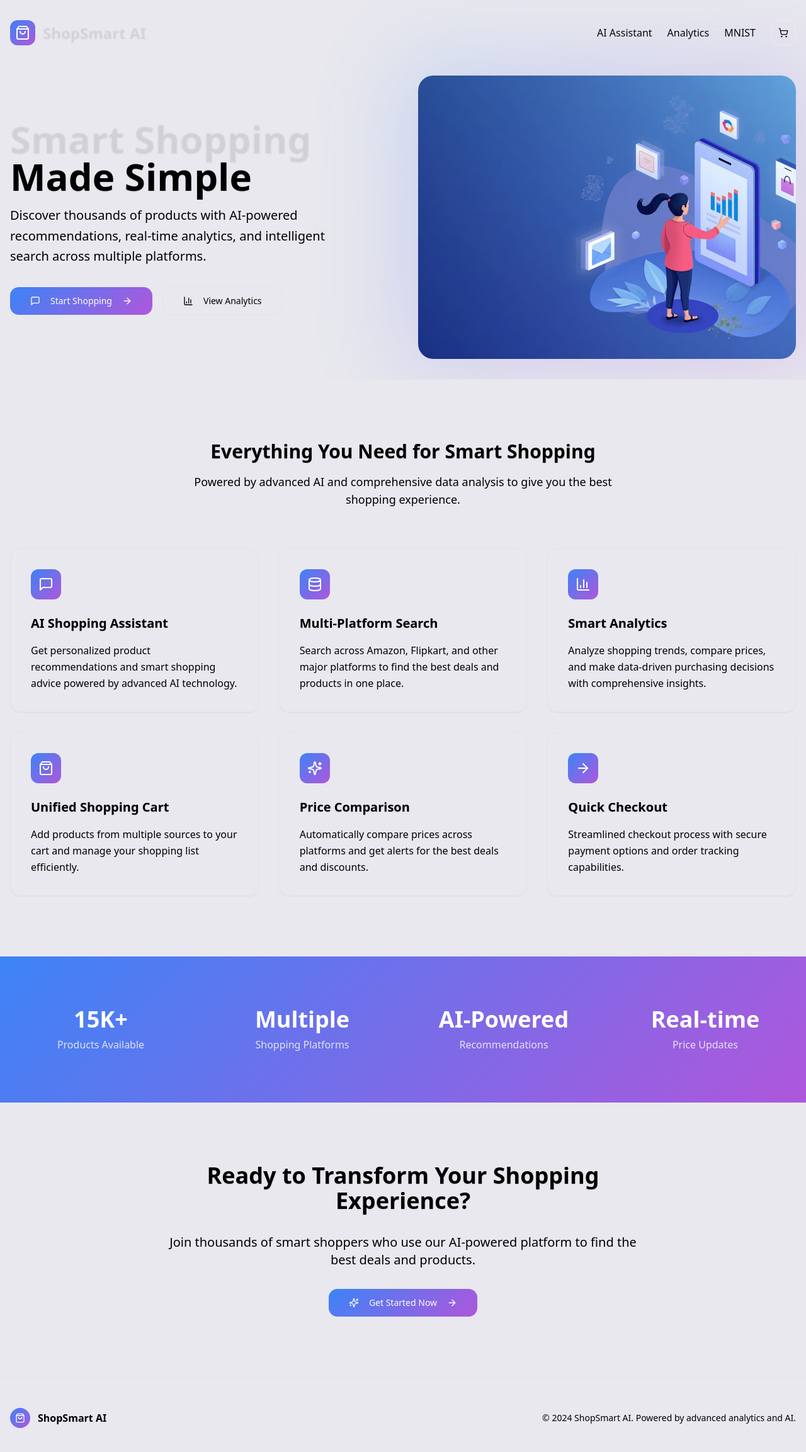
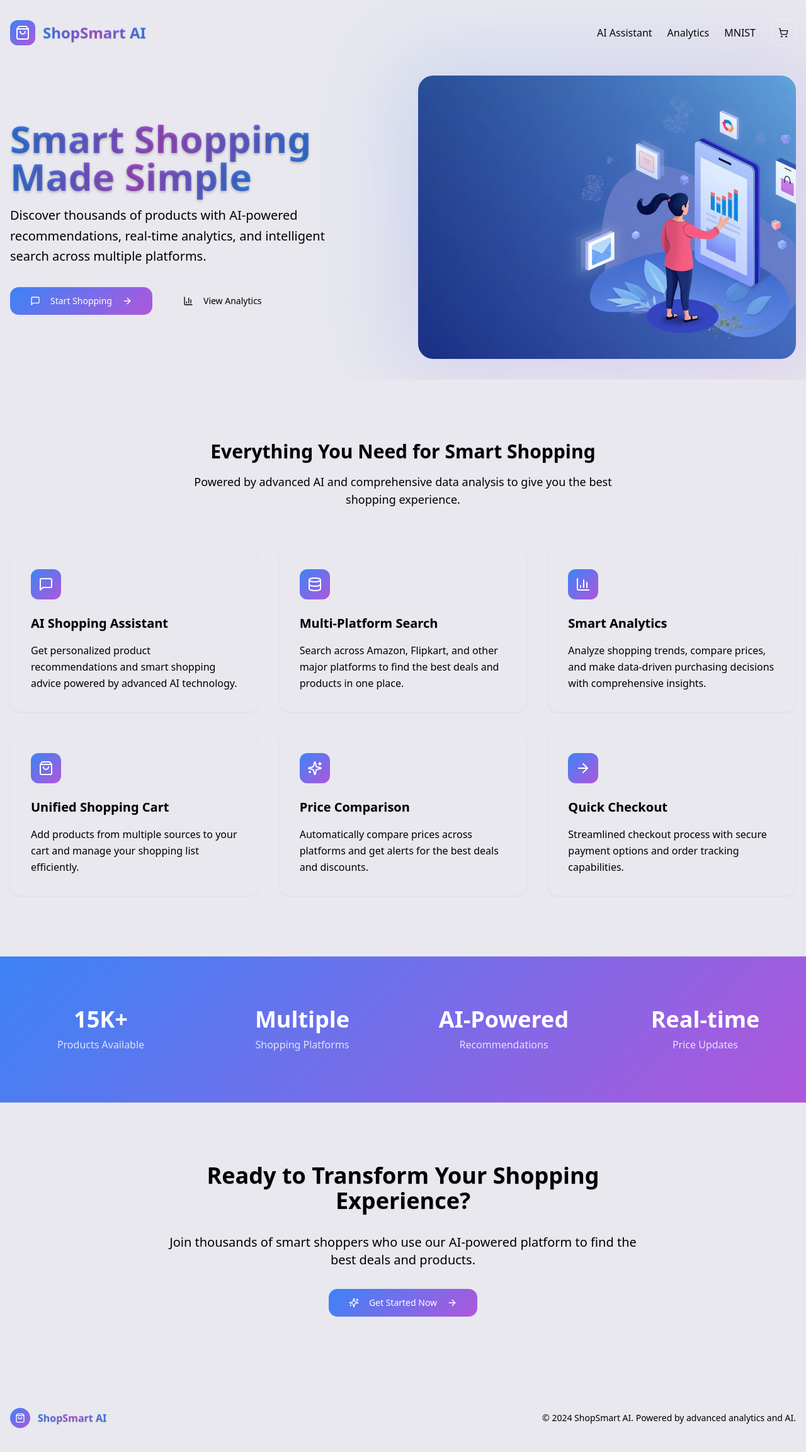
Before and after one commit to heynorbie/Smart-shopping-assistant, a React (Vite) app: page / in a window 1280 px wide. Shown: the top 2306 px of the page at 63% size. Built offline with nearby package versions, Linux system fonts and the light colour scheme; the HTML template or start-up script is replaced by a standard one.

Commit message:
Fix text color formatting

```diff
--- a/src/pages/Index.tsx
+++ b/src/pages/Index.tsx
@@ -18,7 +18,7 @@ const Index = () => {
               <div className="w-10 h-10 bg-gradient-primary rounded-xl flex items-center justify-center shadow-elegant">
                 <ShoppingBag className="w-6 h-6 text-primary-foreground" />
               </div>
-              <h1 className="text-2xl font-bold bg-gradient-to-r from-hero-text-primary via-hero-text-secondary to-hero-text-accent bg-clip-text text-transparent">
+              <h1 className="text-2xl font-bold bg-gradient-to-r from-primary via-secondary to-primary bg-clip-text text-transparent text-shadow">
                 ShopSmart AI
               </h1>
             </div>
@@ -40,12 +40,12 @@ const Index = () => {
           <div className="grid lg:grid-cols-2 gap-12 items-center">
             <div className="space-y-8">
               <div className="space-y-4">
-                <h2 className="text-5xl lg:text-6xl font-bold leading-tight">
-                  <span className="bg-gradient-to-r from-hero-text-primary to-hero-text-secondary bg-clip-text text-transparent">
+                <h2 className="text-5xl lg:text-6xl font-bold leading-tight hero-text">
+                  <span className="bg-gradient-to-r from-primary via-secondary to-primary bg-clip-text text-transparent text-shadow-strong">
                     Smart Shopping
                   </span>
                   <br />
-                  <span className="text-hero-text-primary">Made Simple</span>
+                  <span className="bg-gradient-to-r from-primary via-secondary to-primary bg-clip-text text-transparent text-shadow-strong">Made Simple</span>
                 </h2>
                 <p className="text-xl text-hero-text-muted leading-relaxed max-w-lg">
                   Discover thousands of products with AI-powered recommendations, real-time analytics, and intelligent search across multiple platforms.
@@ -158,7 +158,7 @@ const Index = () => {
               <div className="w-8 h-8 bg-gradient-primary rounded-lg flex items-center justify-center">
                 <ShoppingBag className="w-4 h-4 text-primary-foreground" />
               </div>
-              <span className="text-footer-text font-semibold">ShopSmart AI</span>
+              <span className="bg-gradient-to-r from-primary via-secondary to-primary bg-clip-text text-transparent font-semibold text-shadow">ShopSmart AI</span>
             </div>
             <p className="text-footer-muted text-sm">
               © 2024 ShopSmart AI. Powered by advanced analytics and AI.
```
